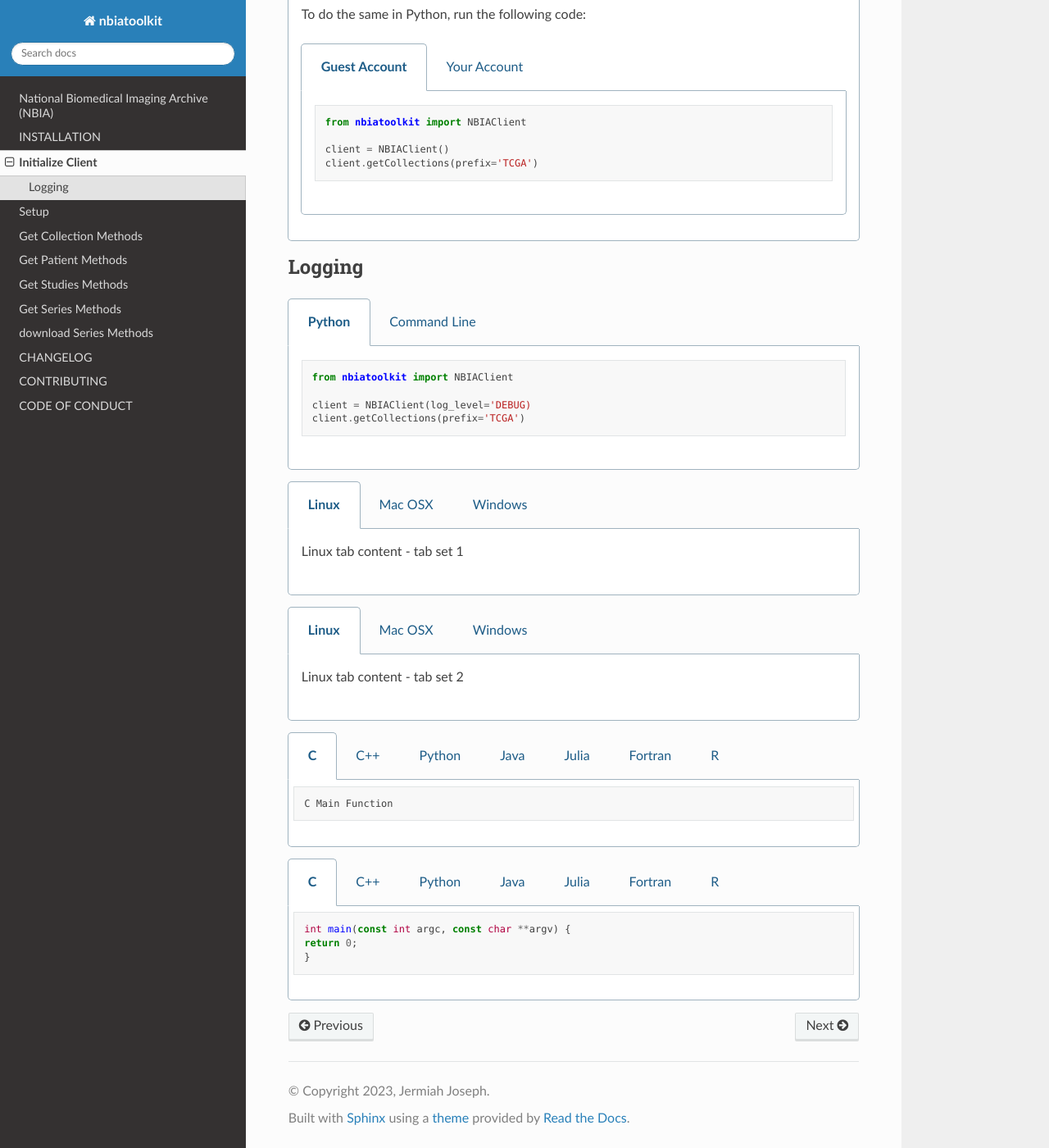
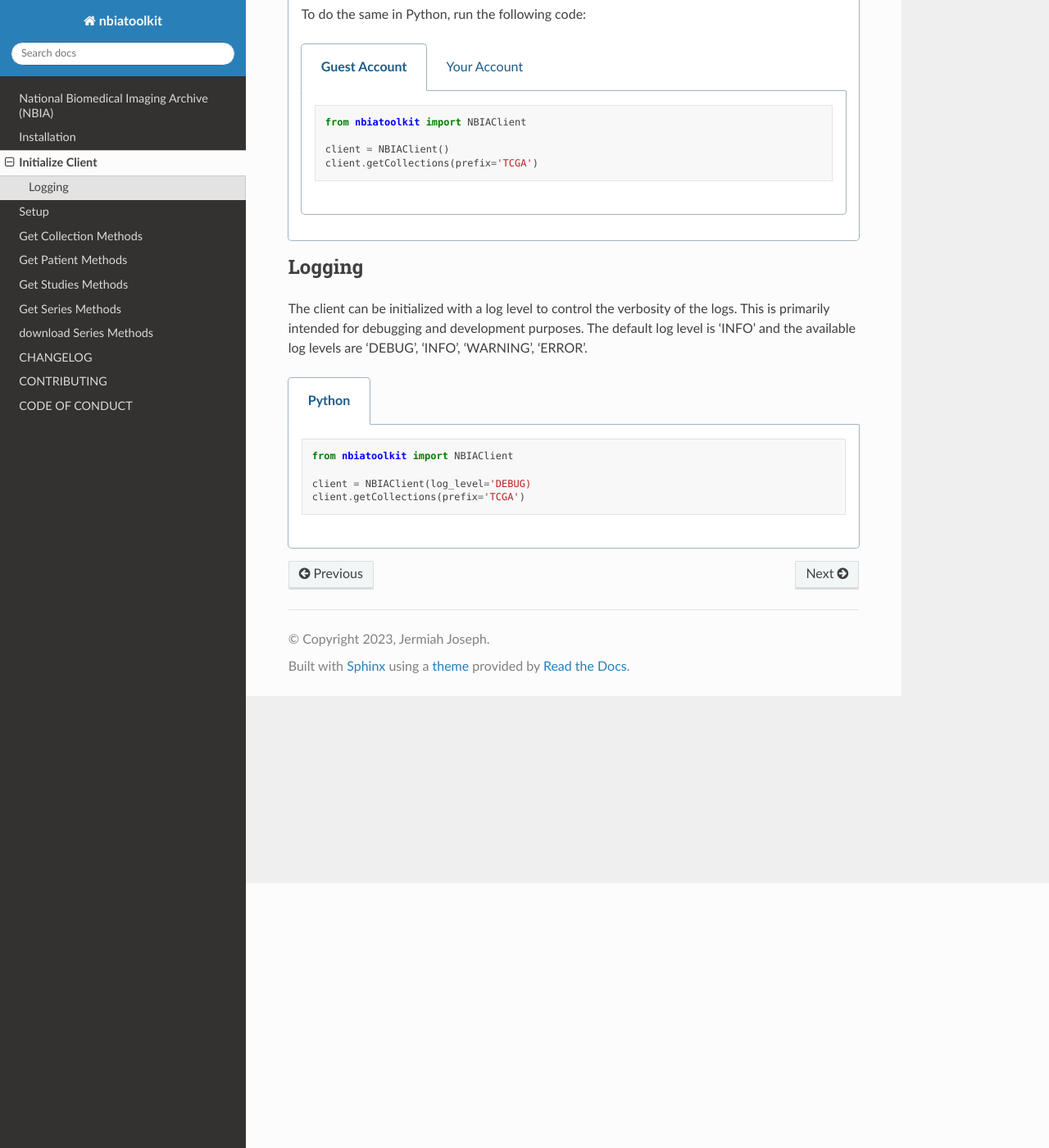
Before and after one commit to jjjermiah/nbia-toolkit, a Sphinx documentation site: the page built from docs/InitializeClient.rst, in a window 1280 px wide and 1400 px high, scrolled down 323 px. Shown: the whole window at 82% size. Built offline with Sphinx 7.4.7 and the Read the Docs theme 2.0.0, drawn with Linux system fonts in a browser that asks for light colours; pages that are not in the unit, such as notebooks, are missing from menus.

```diff
--- a/docs/InitializeClient.rst
+++ b/docs/InitializeClient.rst
@@ -32,7 +32,8 @@
 
    .. tab:: Command Line
 
-      To get a list of available public collections that start with "TCGA", run the following command:
+      All of the shell commands made available by nbiatoolkit have the option to use your credentials instead of the guest account.
+      To do so, simply add the -u `USERNAME` and -pw `PASSWORD` flags to the command. For example:
 
       .. tabs::
 
@@ -46,13 +47,16 @@
 
             .. code-block:: bash
 
-               getCollections -u <USERNAME> -p <PASSWORD> --prefix TCGA
+               getCollections -u <USERNAME> -pw <PASSWORD> --prefix TCGA
 
 
 
 
 Logging
 ^^^^^^^
+The client can be initialized with a log level to control the verbosity of the logs. This is primarily intended for debugging and development purposes.
+The default log level is 'INFO' and the available log levels are 'DEBUG', 'INFO', 'WARNING', 'ERROR'.
+
 .. tabs::
 
    .. tab:: Python
@@ -63,110 +67,3 @@
 
          client = NBIAClient(log_level='DEBUG)
          client.getCollections(prefix='TCGA')
-
-   .. tab:: Command Line
-
-      .. code-block:: bash
-
-         getCollections --prefix TCGA # TODO:: implement logging for cli
-
-.. tabs::
-
-   .. group-tab:: Linux
-
-      Linux tab content - tab set 1
-
-   .. group-tab:: Mac OSX
-
-      Mac OSX tab content - tab set 1
-
-   .. group-tab:: Windows
-
-      Windows tab content - tab set 1
-
-.. tabs::
-
-   .. group-tab:: Linux
-
-      Linux tab content - tab set 2
-
-   .. group-tab:: Mac OSX
-
-      Mac OSX tab content - tab set 2
-
-   .. group-tab:: Windows
-
-      Windows tab content - tab set 2
-
-
-.. tabs::
-
-   .. code-tab:: c
-
-         C Main Function
-
-   .. code-tab:: c++
-
-         C++ Main Function
-
-   .. code-tab:: py
-
-         Python Main Function
-
-   .. code-tab:: java
-
-         Java Main Function
-
-   .. code-tab:: julia
-
-         Julia Main Function
-
-   .. code-tab:: fortran
-
-         Fortran Main Function
-
-   .. code-tab:: r R
-
-         R Main Function
-
-.. tabs::
-
-   .. code-tab:: c
-
-         int main(const int argc, const char **argv) {
-         return 0;
-         }
-
-   .. code-tab:: c++
-
-         int main(const int argc, const char **argv) {
-         return 0;
-         }
-
-   .. code-tab:: py
-
-         def main():
-            return
-
-   .. code-tab:: java
-
-         class Main {
-            public static void main(String[] args) {
-            }
-         }
-
-   .. code-tab:: julia
-
-         function main()
-         end
-
-   .. code-tab:: fortran
-
-         PROGRAM main
-         END PROGRAM main
-
-   .. code-tab:: r R
-
-         main <- function() {
-            return(0)
-         }
```
Also changed, not shown: docs/markdowns/Installation.md (+1 -1 lines), 1 other file.
